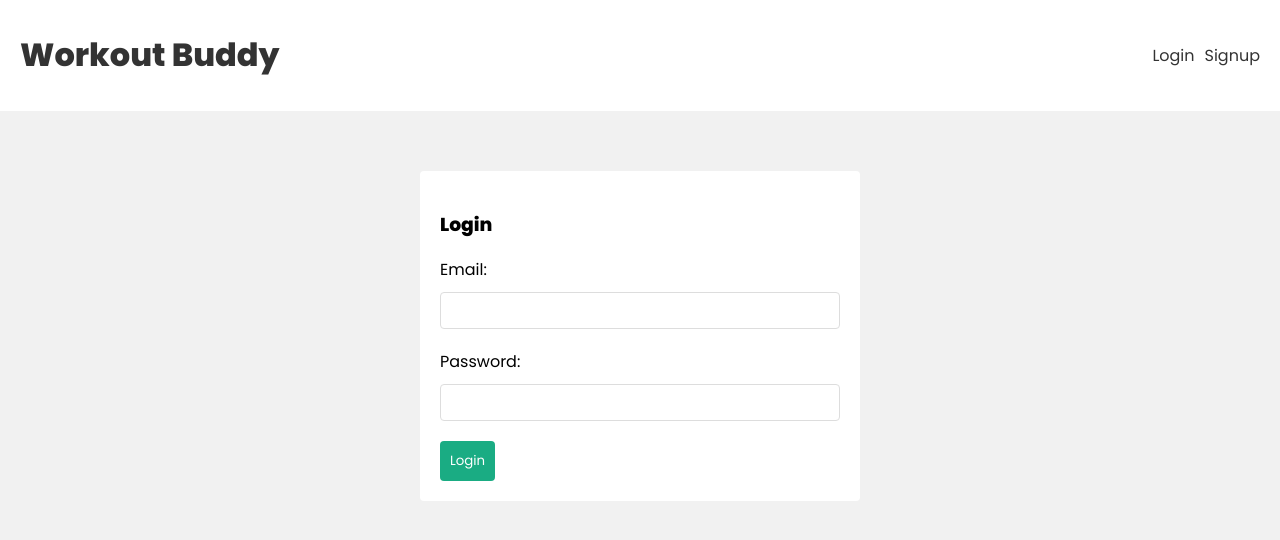
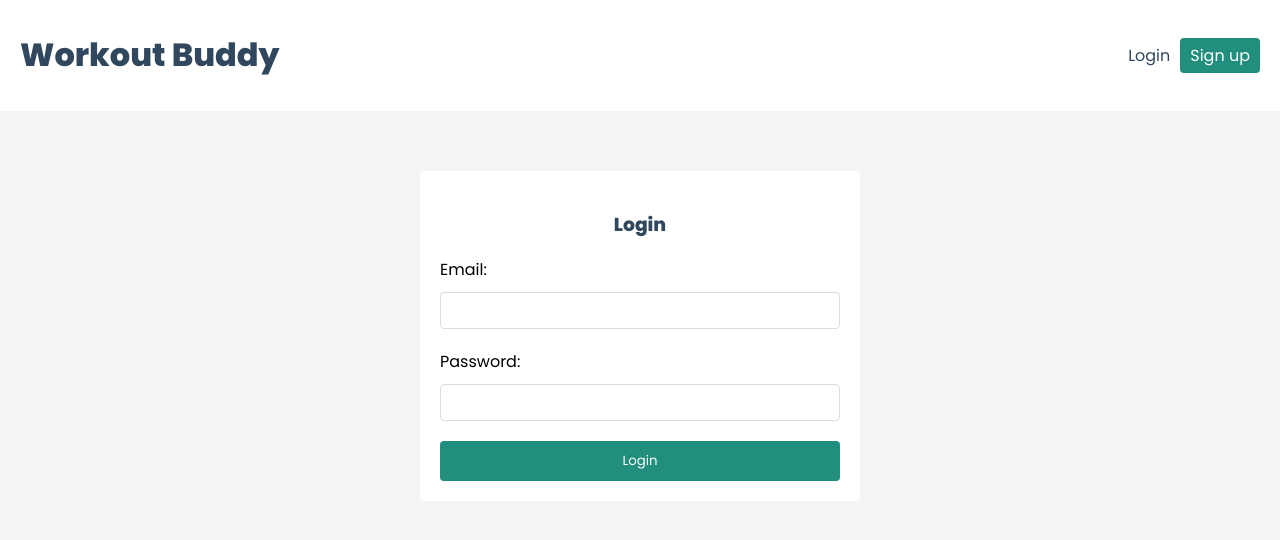
Before and after one commit to RajeevRanjan5642/workout-app, a React (Create React App) app in the folder frontend/: page /login in a window 1280 px wide. Shown: the top 540 px of the page. Built offline with nearby package versions, Linux system fonts and the light colour scheme; the HTML template or start-up script is replaced by a standard one.

Commit message:
add style

```diff
--- a/frontend/src/components/Navbar.js
+++ b/frontend/src/components/Navbar.js
@@ -19,9 +19,9 @@ const Navbar = () => {
             </div>
           )}
           {!user && (
-            <div>
-              <Link to="/login">Login</Link>
-              <Link to="/signup">Signup</Link>
+            <div className="nav-link">
+              <Link to="/login" className="nav-link-login">Login</Link>
+              <Link to="/signup" className="nav-link-signup">Sign up</Link>
             </div>
           )}
         </nav>
--- a/frontend/src/components/WorkoutForm.js
+++ b/frontend/src/components/WorkoutForm.js
@@ -47,7 +47,7 @@ const WorkoutForm = () => {
 
   return (
     <form action="" className="create" onSubmit={handleSubmit}>
-      <h3>Add a new workout</h3>
+      <h3 className="form-heading">Add a new workout</h3>
       <label>Exercise Title:</label>
       <input
         type="text"
--- a/frontend/src/index.css
+++ b/frontend/src/index.css
@@ -1,13 +1,13 @@
 /* google font */
 @import url('https://fonts.googleapis.com/css2?family=Poppins:wght@300;400;500;600;800&family=VT323&display=swap');
-
+/**/
 /* layout */
 :root {
-  --primary: #1aac83;
-  --error: #e7195a;
+  --primary: #218e7e;
+  --error: #F05454;
 }
 body {
-  background: #f1f1f1;
+  background: #F5F5F5;
   margin: 0;
   font-family: "Poppins";
 }
@@ -23,7 +23,7 @@ header .container {
   justify-content: space-between;
 }
 header a {
-  color: #333;
+  color: #30475E;
   text-decoration: none;
 }
 .pages{
@@ -40,7 +40,7 @@ header a {
 }
 .workout-details {
   background: #fff;
-  border-radius: 4px;
+  border-radius: 5px;
   margin: 20px auto;
   padding: 20px;
   position: relative;
@@ -54,7 +54,7 @@ header a {
 .workout-details p {
   margin: 0;
   font-size: 0.9em;
-  color: #555;
+  color:#30475E;
 }
 .workout-details span {
   position: absolute;
@@ -64,7 +64,7 @@ header a {
   background: #f1f1f1;
   padding: 6px;
   border-radius: 50%;
-  color: #333;
+  color: #30475E;
 }
 
 /* new workout form */
@@ -79,6 +79,13 @@ input {
   border: 1px solid #ddd;
   border-radius: 4px;
   box-sizing: border-box;
+  color: #121212;
+}
+form.create{
+  padding: 20px;
+  background-color: #fff;
+  border-radius: 5px;
+  box-shadow: 2px 2px 5px rgba(0,0,0,0.05);
 }
 form button {
   background: var(--primary);
@@ -88,6 +95,11 @@ form button {
   font-family: "Poppins";
   border-radius: 4px;
   cursor: pointer;
+  width: 100%;
+}
+.form-heading{
+  color: #30475E;
+  text-align: center;
 }
 div.error {
   padding: 10px;
@@ -121,6 +133,16 @@ nav button {
   font-size: 1em;
   margin-left: 10px;
 }
+.nav-link-signup{
+  background: var(--primary);
+  color: #fff;
+  padding: 6px 10px;
+  border-radius: 4px;
+  font-family: "Poppins";
+  cursor: pointer;
+  font-size: 1em;
+}
+
 /* auth forms */
 form.signup, form.login {
   max-width: 400px;
--- a/frontend/src/pages/Login.js
+++ b/frontend/src/pages/Login.js
@@ -13,7 +13,7 @@ const Login = () => {
 
   return (
     <form action="" className="login" onSubmit={handleSubmit}>
-      <h3>Login</h3>
+      <h3 className="form-heading">Login</h3>
       <label>Email:</label>
       <input
         type="email"
--- a/frontend/src/pages/Signup.js
+++ b/frontend/src/pages/Signup.js
@@ -11,7 +11,7 @@ const Signup = () => {
   };
   return (
     <form action="" className="signup" onSubmit={handleSubmit}>
-      <h3>Sign up</h3>
+      <h3 className="form-heading">Sign up</h3>
       <label>Email:</label>
       <input
         type="email"
```
